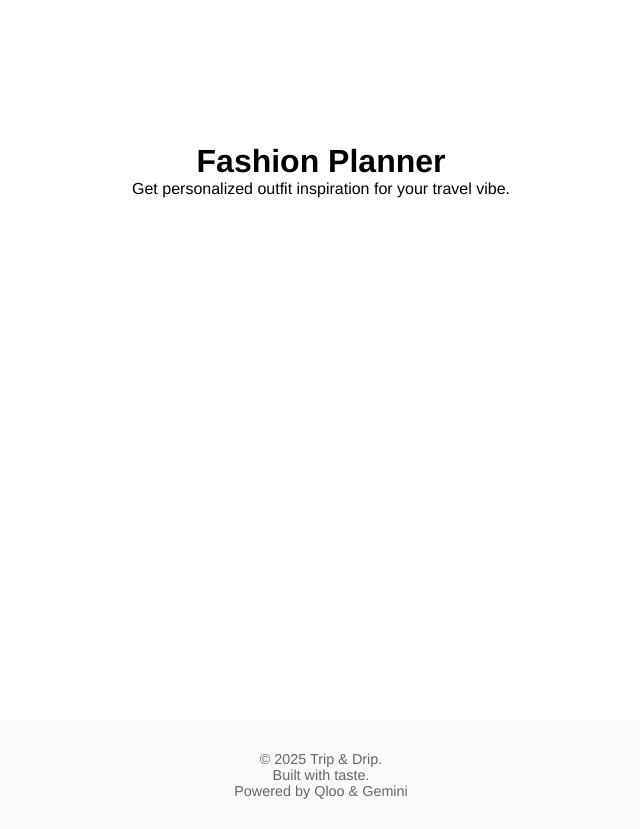
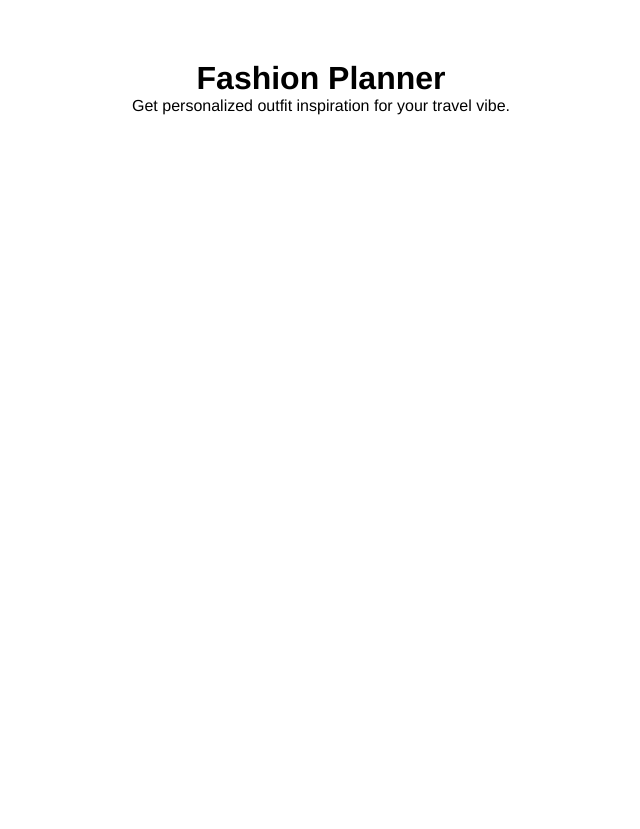
Before and after one commit to AvinashYerra/trip-and-drip, a Next.js app: page /fashion in a window 1280 px wide. Shown: the whole page, without its empty margins (319-959 px from the left). After the commit the page ends 800 px from the top, so only its background shows below. Built offline with nearby package versions, Linux system fonts and the light colour scheme.

Commit message:
removed extra navbar

```diff
--- a/src/pages/_app.js
+++ b/src/pages/_app.js
@@ -4,8 +4,9 @@ import "../styles/globals.css";
 import "aos/dist/aos.css";
 import { useEffect } from "react";
 import AOS from "aos";
-import Header from "../components/Header";
-import Footer from "../components/Footer";
+
+
+
 
 export default function MyApp({ Component, pageProps }) {
   useEffect(() => {
@@ -13,17 +14,6 @@ export default function MyApp({ Component, pageProps }) {
   }, []);
 
   return (
-    <>
-      <Header />
-      <div
-        style={{
-          minHeight: "calc(100vh - 72px - 90px)",
-          background: 'transparent'
-        }}
-      >
         <Component {...pageProps} />
-      </div>
-      <Footer />
-    </>
   );
 }
--- a/src/pages/index.js
+++ b/src/pages/index.js
@@ -1,5 +1,6 @@
 import { useRouter } from "next/router";
 import Header from "../components/Header";
+import Footer from "../components/Footer";
 
 export default function Home() {
   return (
@@ -75,6 +76,9 @@ export default function Home() {
         </div>
       </div>
       </section>
+
+    <Footer />
+
       {/* Styled JSX */}
       <style jsx>{`
         .section {
@@ -146,12 +150,12 @@ export default function Home() {
 
         .text-overlay h2 {
           font-size: 2.8rem;
-          margin-bottom: 1rem;
         }
 
         .text-overlay p {
           font-size: 1.2rem;
           line-height: 1.6;
+          margin-top: 2rem;
         }
       .text-overlay button {
         margin-top:10px;
```
